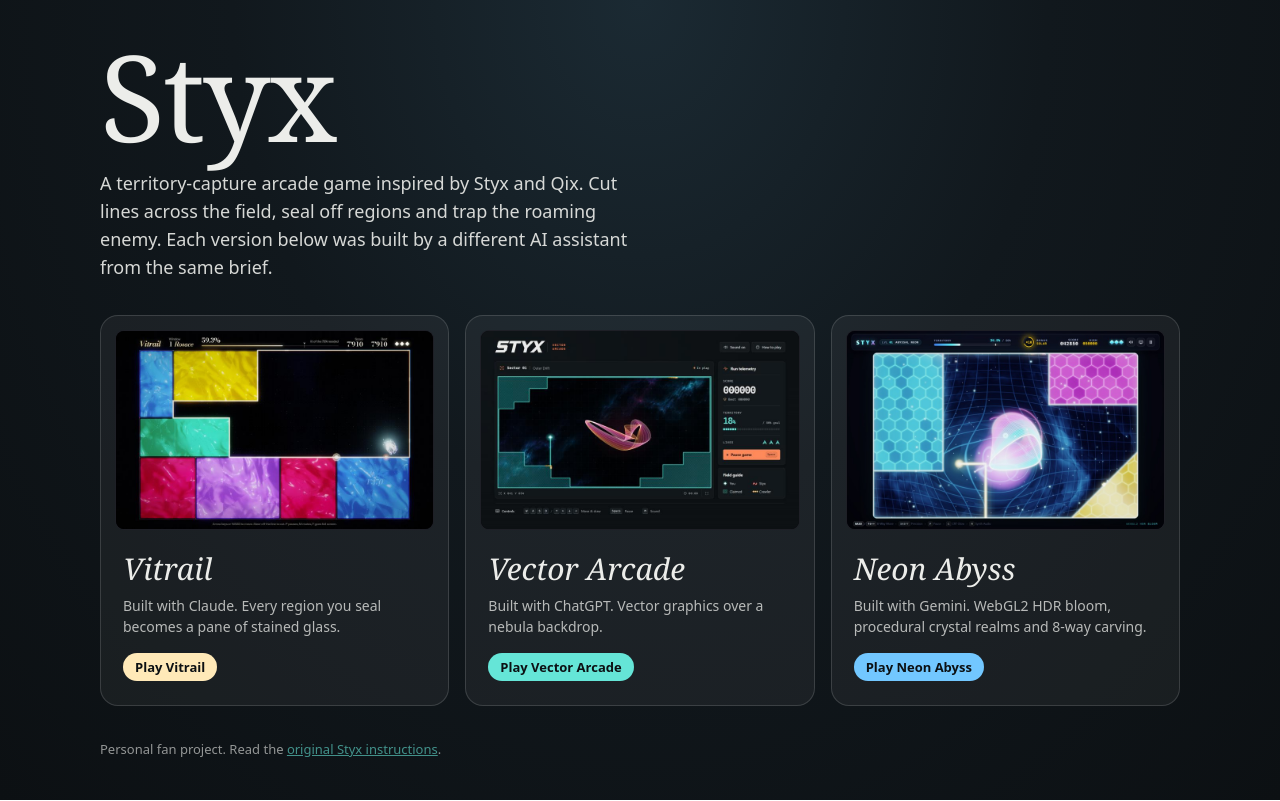
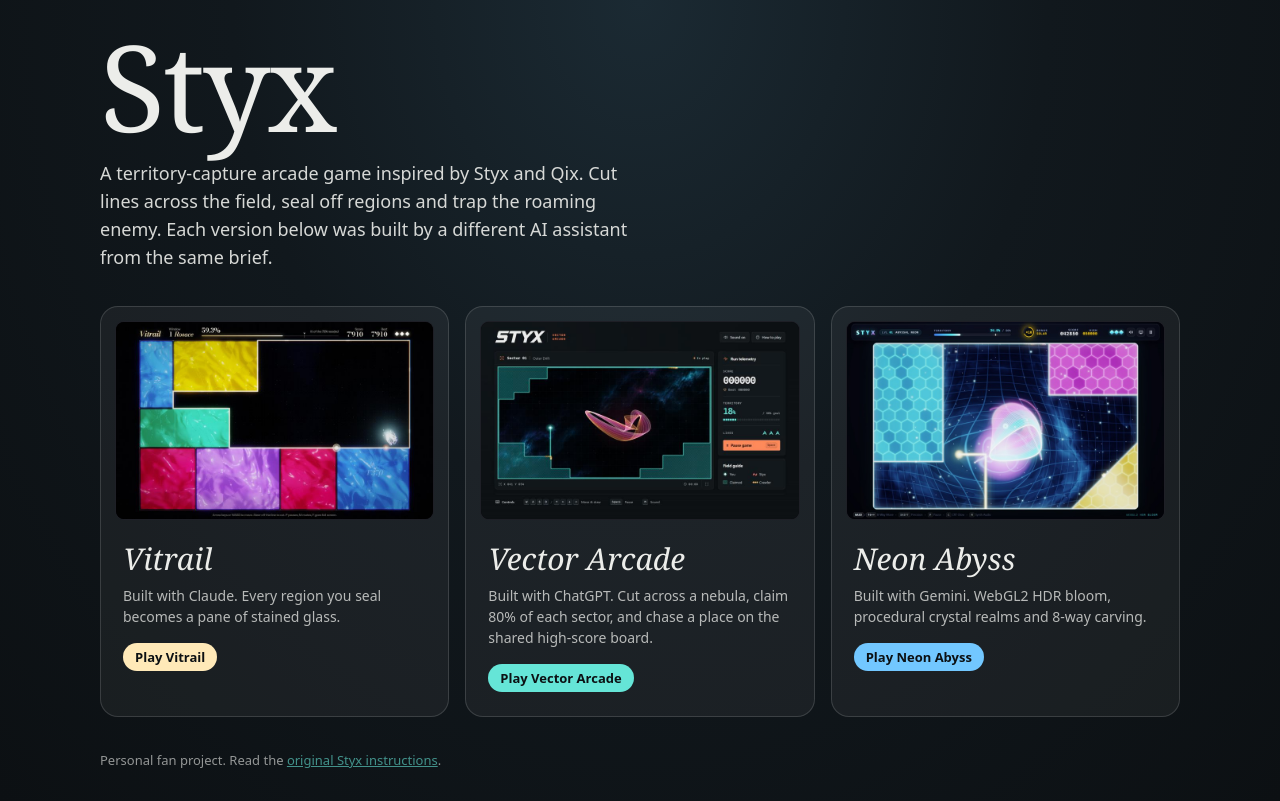
Before and after one commit to iago-swi/styx, a plain HTML site: page index.html in a window 1280 px wide. Drawn offline with Linux system fonts and the light colour scheme.

Commit message:
Describe Vector Arcade and document shared score rankings

```diff
--- a/index.html
+++ b/index.html
@@ -42,7 +42,7 @@
     </a>
     <a class="card" href="ChatGPT/index.html">
       <img src="ChatGPT/screenshot.jpg" width="800" height="500" alt="Vector Arcade in play: a cut in progress on a teal-bordered field, with the pink Styx swirling over a nebula and a score panel on the right">
-      <h2>Vector Arcade</h2><p>Built with ChatGPT. Vector graphics over a nebula backdrop.</p><span class="tag">Play Vector Arcade</span>
+      <h2>Vector Arcade</h2><p>Built with ChatGPT. Cut across a nebula, claim 80% of each sector, and chase a place on the shared high-score board.</p><span class="tag">Play Vector Arcade</span>
     </a>
     <a class="card gemini" href="Gemini/index.html">
       <img src="Gemini/screenshot.jpg" width="800" height="500" alt="Neon Abyss in play: cyan, magenta, and solar gold hexagonal crystal panels around a warped nebula grid where the iridescent Styx swirls near an active tether">
```
Also changed, not shown: 2 other files.
